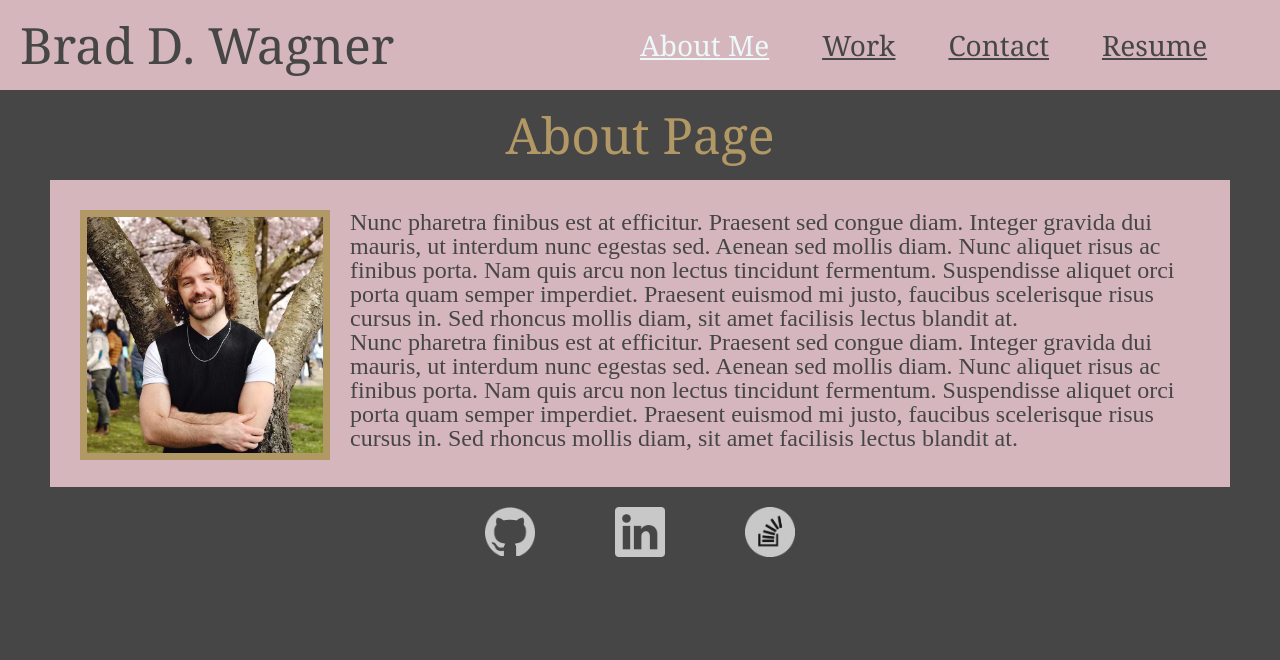
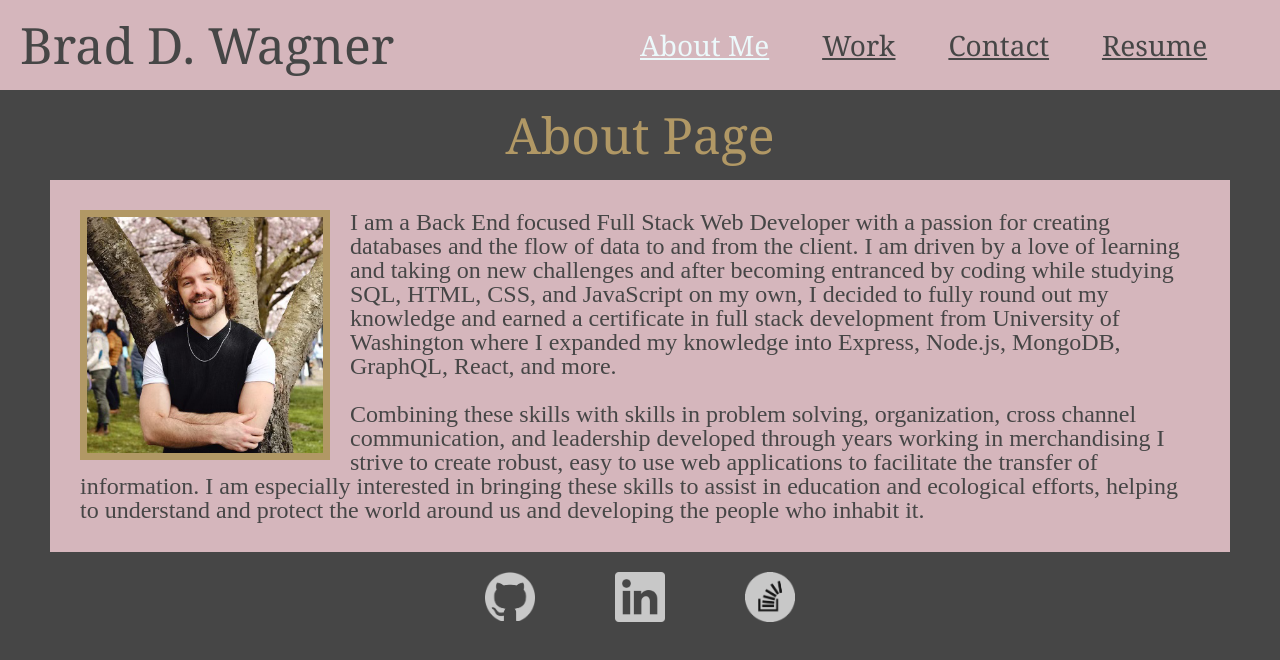
Before and after one commit to BradDWagner/react-portfolio, a React (Create React App) app: page / in a window 1280 px wide. Shown: the top 660 px of the page. Built offline with nearby package versions, Linux system fonts and the light colour scheme.

Commit message:
added to about me, and created email form

```diff
--- a/package.json
+++ b/package.json
@@ -4,6 +4,7 @@
   "private": true,
   "homepage": "https://BradDWagner.github.io/react-portfolio",
   "dependencies": {
+    "@emailjs/browser": "^3.10.0",
     "@testing-library/jest-dom": "^5.16.5",
     "@testing-library/react": "^13.4.0",
     "@testing-library/user-event": "^13.5.0",
--- a/src/components/pages/About.js
+++ b/src/components/pages/About.js
@@ -9,19 +9,10 @@ export default function About() {
 
         <p>
         <img id="headshot" src={headshot} alt="a portrait of Brad Wagner, standing in front of a cherry tree."></img>
-            Nunc pharetra finibus est at efficitur. Praesent sed congue diam.
-            Integer gravida dui mauris, ut interdum nunc egestas sed. Aenean sed
-            mollis diam. Nunc aliquet risus ac finibus porta. Nam quis arcu non
-            lectus tincidunt fermentum. Suspendisse aliquet orci porta quam semper
-            imperdiet. Praesent euismod mi justo, faucibus scelerisque risus cursus
-            in. Sed rhoncus mollis diam, sit amet facilisis lectus blandit at.
-            <br></br>
-            Nunc pharetra finibus est at efficitur. Praesent sed congue diam.
-            Integer gravida dui mauris, ut interdum nunc egestas sed. Aenean sed
-            mollis diam. Nunc aliquet risus ac finibus porta. Nam quis arcu non
-            lectus tincidunt fermentum. Suspendisse aliquet orci porta quam semper
-            imperdiet. Praesent euismod mi justo, faucibus scelerisque risus cursus
-            in. Sed rhoncus mollis diam, sit amet facilisis lectus blandit at.
+        I am a Back End focused Full Stack Web Developer with a passion for creating databases and the flow of data to and from the client. I am driven by a love of learning and taking on new challenges and after becoming entranced by coding while studying SQL, HTML, CSS, and JavaScript on my own, I decided to fully round out my knowledge and earned a certificate in full stack development from University of Washington where I expanded my knowledge into Express, Node.js, MongoDB, GraphQL, React, and more.
+        <br></br>
+        <br></br>
+        Combining these skills with skills in problem solving, organization, cross channel communication, and leadership developed through years working in merchandising I strive to create robust, easy to use web applications to facilitate the transfer of information. I am especially interested in bringing these skills to assist in education and ecological efforts, helping to understand and protect the world around us and developing the people who inhabit it.
 
         </p>
     </div>
--- a/src/components/pages/Contact.js
+++ b/src/components/pages/Contact.js
@@ -1,4 +1,5 @@
-import React, { useState } from 'react';
+import React, { useState, useRef } from 'react';
+import emailjs from '@emailjs/browser';
 import '../styles/Contact.css';
 import { validateEmail } from '../utils/validateEmail';
 
@@ -38,7 +39,9 @@ export default function Contact() {
         }
     };
 
-    const handleFormSubmit = (e) => {
+    const form = useRef();
+
+    const sendEmail = (e) => {
         e.preventDefault();
 
         if (!name || !email || !message) {
@@ -53,13 +56,20 @@ export default function Contact() {
             setEmail('')
             setMessage('');
         }
-    };
+
+        emailjs.sendForm('service_fmbeois', 'contact_form1990', form.current, 'pGOB5D2K56jXb8wWH')
+        .then((result) => {
+            console.log(result.text);
+        }, (error) => {
+            console.log(error.text);
+        })
+    }
 
     return (
         <div className='contact-page'>
             <h1>Contact</h1>
-            <form className='form'>
-                <label for='Name'>Name:</label>
+            <form className='form' ref={form}>
+                <label htmlFor='Name'>Name:</label>
                 <input
                     value={name}
                     name='Name'
@@ -67,7 +77,7 @@ export default function Contact() {
                     onBlur={handleblur}
                     type='text'
                 />
-                <label for='Email'>Email address:</label>
+                <label htmlFor='Email'>Email address:</label>
                 <input
                     value={email}
                     name='Email'
@@ -75,7 +85,7 @@ export default function Contact() {
                     onBlur={handleblur}
                     type='email'
                 />
-                <label for='Message'>Message:</label>
+                <label htmlFor='Message'>Message:</label>
                 <textarea
                     value={message}
                     name='Message'
@@ -89,7 +99,7 @@ export default function Contact() {
                     </div>
                 )}
 
-                <button type='button' onClick={handleFormSubmit}>
+                <button type='button' onClick={sendEmail}>
                     Submit
                 </button>
             </form>
```
Also changed, not shown: 1 other file (tests, documents, lock files or other folders).
